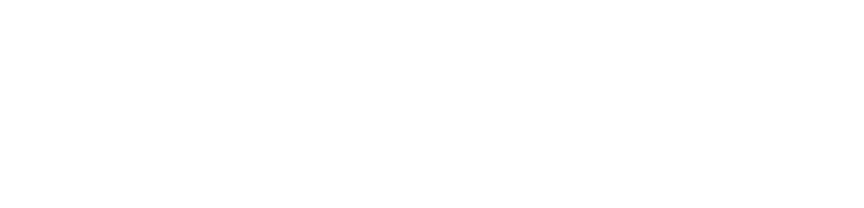
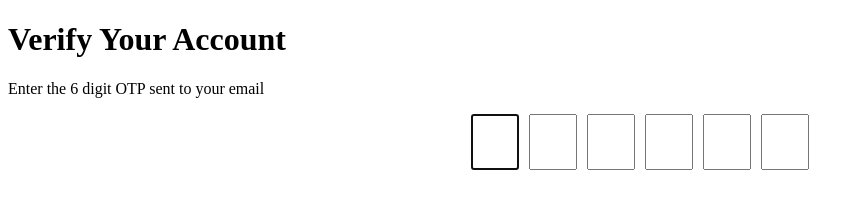
Before and after one commit to acciojob/OTP-sukanyasahu123, a website: page main.html in a window 1280 px wide. Shown: the whole page, without its empty margins (0-864 px from the left). Drawn offline with Linux system fonts and the light colour scheme.

Commit message:
created a submission

```diff
--- a/main.html
+++ b/main.html
@@ -7,6 +7,24 @@
 </head>
 
 <body>
+	<div class="container">
+
+  <h1 id="verification_heading">Verify Your Account</h1>
+
+  <p id="verification_subtext">
+    Enter the 6 digit OTP sent to your email
+  </p>
+
+  <div class="code-container">
+    <input class="code" maxlength="1">
+    <input class="code" maxlength="1">
+    <input class="code" maxlength="1">
+    <input class="code" maxlength="1">
+    <input class="code" maxlength="1">
+    <input class="code" maxlength="1">
+  </div>
+
+</div>
 	<!-- the entire body must be written by student -->
     <script type="text/javascript" src="./script.js">
 </script>
--- a/script.js
+++ b/script.js
@@ -1 +1,19 @@
-//your JS code here. If required.
+const codes = document.querySelectorAll(".code");
+
+codes[0].focus();
+
+codes.forEach((code, index) => {
+
+  code.addEventListener("input", () => {
+    if (code.value !== "" && index < 5) {
+      codes[index + 1].focus();
+    }
+  });
+
+  code.addEventListener("keydown", (e) => {
+    if (e.key === "Backspace" && code.value === "" && index > 0) {
+      codes[index - 1].focus();
+    }
+  });
+
+});
--- a/styles.css
+++ b/styles.css
@@ -1 +1,13 @@
 /*  your css code here. If applicable */
+.code-container {
+  display: flex;
+  gap: 10px;
+  justify-content: center;
+}
+
+.code {
+  width: 40px;
+  height: 50px;
+  font-size: 20px;
+  text-align: center;
+}
```
